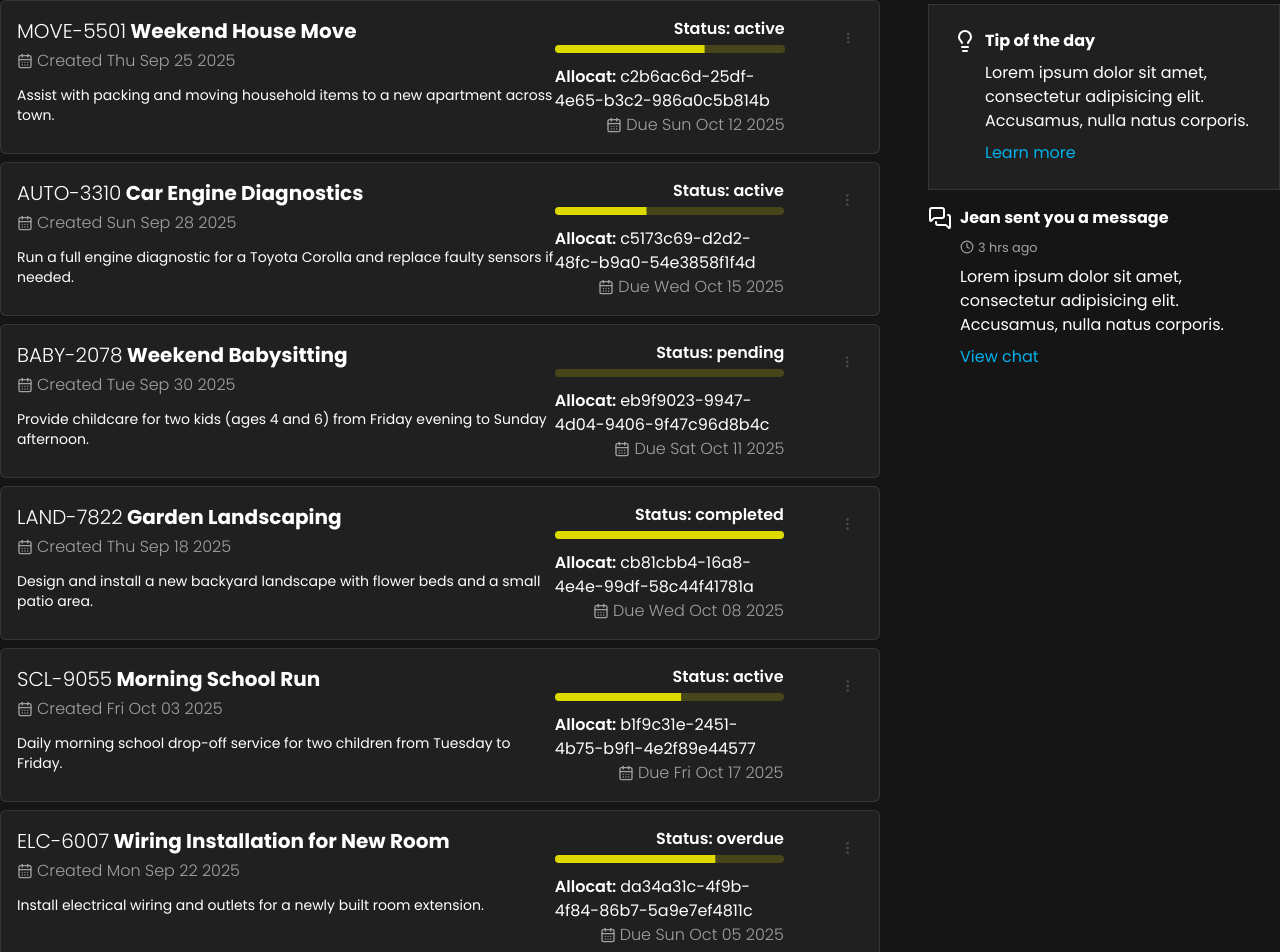
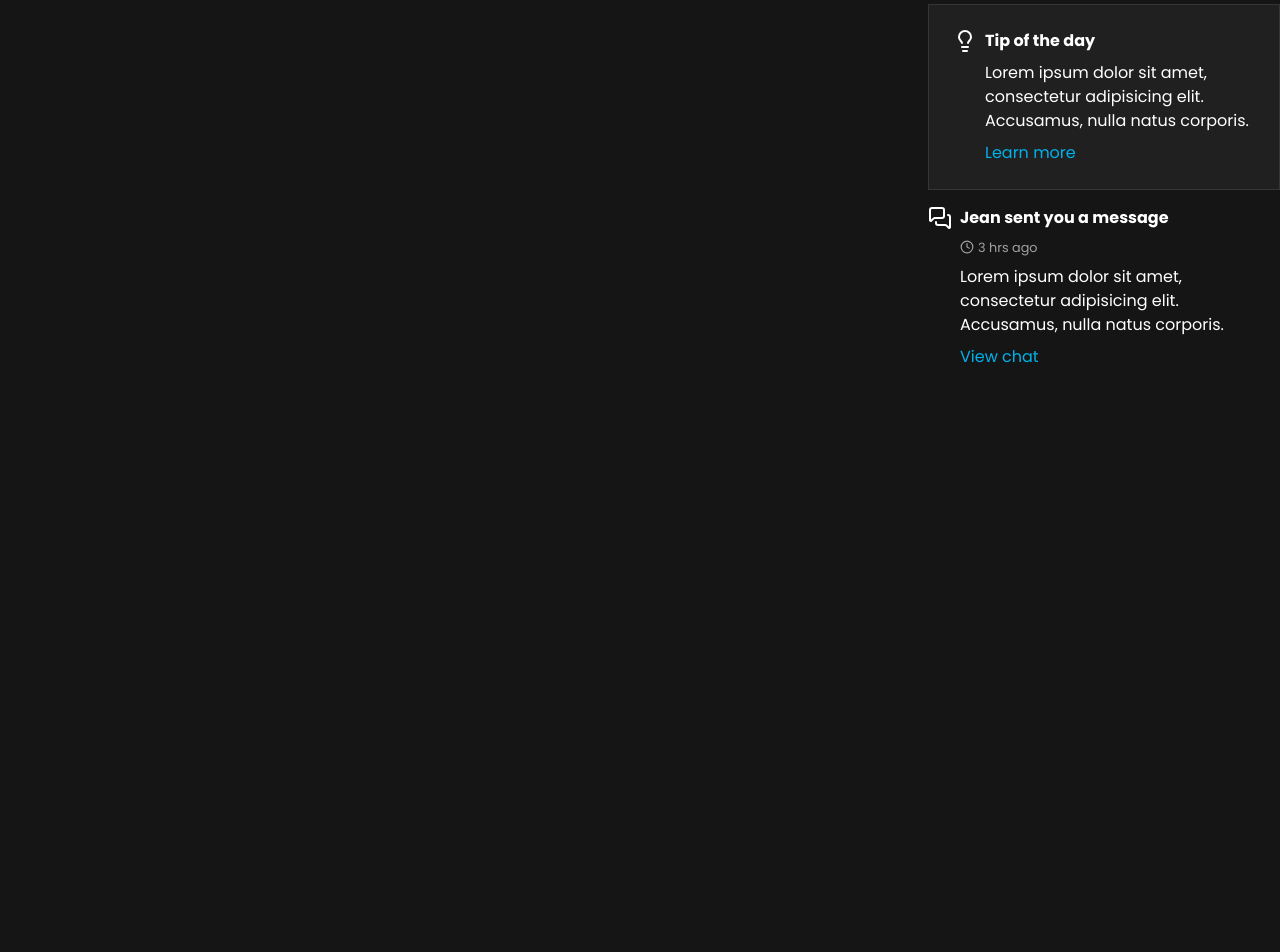
Before and after one commit to bytebytrevor/allocatrui, a React (Vite) app: page /dashboard/projects in a window 1280 px wide. Shown: the part 488-1440 px from the top of the page. After the commit the page ends 889 px from the top, so only its background shows below. Built offline with nearby package versions, Linux system fonts and the light colour scheme.

Commit message:
Define Task type

```diff
--- a/src/Types.ts
+++ b/src/Types.ts
@@ -1,7 +1,20 @@
 export type Task = {
     id: number;
     title: string;
-    status: "complete" | "active" | "overdue";
+    description: string;
+    status: "pending" | "active" | "completed" | "cancelled" | "overdue";
+    createdAt: string;
+    updatedAt?: string;
+    startDate?: string;
+    dueDate: string;
+    completedAt?: string;
+    projectId: string;
+    allocatId?: string;
+    assignedById?: string;
+    attachments?: string[];
+    priority?: "low" | "medium" | "high" | "urgent";
+    isPublic: boolean;
+
 }
 
 export type Project = {
@@ -10,17 +23,17 @@ export type Project = {
     title: string;
     description: string;
     type?: string; // e.g., "home service", "digital", etc.
-    category?: string; // e.g., "plumbing", "babysitting", etc.
+    category: string; // e.g., "plumbing", "babysitting", etc.
     createdAt: string;
-    updatedAt?: string;
+    updatedAt: string;
     startDate?: string;
-    dueDate: string;
+    dueDate?: string;
     completedAt?: string;
     status: "pending" | "active" | "completed" | "cancelled" | "overdue";
     progress?: number; // percentage 0-100
     priority?: "low" | "medium" | "high" | "urgent";
     userId: string; // project owner
-    allocatId: string; // assigned Allocatr (worker)
+    allocatId?: string; // assigned Allocatr (worker)
     teamIds?: string[]; // optional team members
     tasksCount?: number;
     messagesCount?: number;
--- a/src/data/projects.ts
+++ b/src/data/projects.ts
@@ -1,160 +1,4 @@
 import type { Project } from "@/Types";
 
 export const projects: Project[] = [
-  {
-    id: "2b5b0b0e-27f5-4a4a-91a7-3fefb45a8f12",
-    projectCode: "PLMB-1042",
-    title: "Fix Kitchen Sink Leak",
-    description: "Repair a leaking kitchen sink and replace the worn-out faucet at client’s apartment.",
-    type: "Home Repair",
-    category: "Plumbing",
-    createdAt: "2025-10-01T09:20:00Z",
-    updatedAt: "2025-10-05T10:15:00Z",
-    startDate: "2025-10-03T08:00:00Z",
-    dueDate: "2025-10-06T17:00:00Z",
-    status: "completed",
-    progress: 100,
-    priority: "medium",
-    userId: "baf2327a-8b40-40b1-ae49-49bb3edaf411",
-    allocatId: "cb81cbb4-16a8-4e4e-99df-58c44f41781a",
-    tasksCount: 3,
-    messagesCount: 2,
-    lastActivity: "2025-10-06T16:30:00Z",
-    isPublic: false,
-    allowBids: false,
-    budget: 45,
-    currency: "USD",
-    attachments: [],
-  },
-  {
-    id: "a7843a2b-0e35-44c0-871d-7db4cce30f92",
-    projectCode: "MOVE-5501",
-    title: "Weekend House Move",
-    description: "Assist with packing and moving household items to a new apartment across town.",
-    type: "Logistics",
-    category: "Moving & Delivery",
-    createdAt: "2025-09-25T12:00:00Z",
-    dueDate: "2025-10-12T18:00:00Z",
-    status: "active",
-    progress: 65,
-    priority: "high",
-    userId: "ac21717e-b745-4935-91cb-3452a447d955",
-    allocatId: "c2b6ac6d-25df-4e65-b3c2-986a0c5b814b",
-    teamIds: ["d141bc29-ec17-47a3-b48a-49f849da5e9a"],
-    tasksCount: 6,
-    messagesCount: 4,
-    lastActivity: "2025-10-09T14:00:00Z",
-    isPublic: true,
-    allowBids: true,
-    budget: 120,
-    currency: "USD",
-    attachments: [],
-  },
-  {
-    id: "7b1e9152-7275-4f03-a38c-5e54a07ce94e",
-    projectCode: "AUTO-3310",
-    title: "Car Engine Diagnostics",
-    description: "Run a full engine diagnostic for a Toyota Corolla and replace faulty sensors if needed.",
-    type: "Auto Service",
-    category: "Mechanic",
-    createdAt: "2025-09-28T10:00:00Z",
-    dueDate: "2025-10-15T17:00:00Z",
-    status: "active",
-    progress: 40,
-    priority: "urgent",
-    userId: "df2d9a09-115b-42b8-b4a5-367a621ca80a",
-    allocatId: "c5173c69-d2d2-48fc-b9a0-54e3858f1f4d",
-    tasksCount: 5,
-    messagesCount: 3,
-    lastActivity: "2025-10-10T08:30:00Z",
-    isPublic: false,
-    allowBids: false,
-    budget: 75,
-    currency: "USD",
-    attachments: [],
-  },
-  {
-    id: "ea7c4b6d-c706-4db8-a75e-94d5db053444",
-    projectCode: "BABY-2078",
-    title: "Weekend Babysitting",
-    description: "Provide childcare for two kids (ages 4 and 6) from Friday evening to Sunday afternoon.",
-    type: "Childcare",
-    category: "Babysitting",
-    createdAt: "2025-09-30T15:45:00Z",
-    dueDate: "2025-10-11T18:00:00Z",
-    status: "pending",
-    progress: 0,
-    priority: "medium",
-    userId: "a9b2d8ce-3e4e-4a9f-bf09-f3a719d229b4",
-    allocatId: "eb9f9023-9947-4d04-9406-9f47c96d8b4c",
-    isPublic: true,
-    allowBids: true,
-    budget: 60,
-    currency: "USD",
-    attachments: [],
-  },
-  {
-    id: "fdc4e1b1-44a5-4a37-a5c1-580dc899a0cf",
-    projectCode: "LAND-7822",
-    title: "Garden Landscaping",
-    description: "Design and install a new backyard landscape with flower beds and a small patio area.",
-    type: "Outdoor",
-    category: "Landscaping",
-    createdAt: "2025-09-18T09:00:00Z",
-    dueDate: "2025-10-08T18:00:00Z",
-    completedAt: "2025-10-07T16:00:00Z",
-    status: "completed",
-    progress: 100,
-    priority: "high",
-    userId: "ee1c9b15-cc45-4c32-9a6e-9cf73458d3ad",
-    allocatId: "cb81cbb4-16a8-4e4e-99df-58c44f41781a",
-    isPublic: false,
-    allowBids: false,
-    budget: 300,
-    currency: "USD",
-    attachments: [],
-  },
-  {
-    id: "60c4d492-cbf3-4e48-86ff-2f6b7e4c01ad",
-    projectCode: "SCL-9055",
-    title: "Morning School Run",
-    description: "Daily morning school drop-off service for two children from Tuesday to Friday.",
-    type: "Transport",
-    category: "School Runs",
-    createdAt: "2025-10-03T07:00:00Z",
-    dueDate: "2025-10-17T07:30:00Z",
-    status: "active",
-    progress: 55,
-    priority: "low",
-    userId: "fdb6a502-5595-4b61-b5a3-5a432c9b2c8c",
-    allocatId: "b1f9c31e-2451-4b75-b9f1-4e2f89e44577",
-    isPublic: true,
-    allowBids: true,
-    budget: 80,
-    currency: "USD",
-    attachments: [],
-  },
-  {
-    id: "8c7233d4-893a-4af4-b7d4-fc1e018aa9b9",
-    projectCode: "ELC-6007",
-    title: "Wiring Installation for New Room",
-    description: "Install electrical wiring and outlets for a newly built room extension.",
-    type: "Home Repair",
-    category: "Electrical",
-    createdAt: "2025-09-22T09:30:00Z",
-    dueDate: "2025-10-05T17:00:00Z",
-    status: "overdue",
-    progress: 70,
-    priority: "urgent",
-    userId: "12e1a963-43b8-4b9c-b3f8-48a47eb417c2",
-    allocatId: "da34a31c-4f9b-4f84-86b7-5a9e7ef4811c",
-    tasksCount: 4,
-    messagesCount: 6,
-    lastActivity: "2025-10-09T10:00:00Z",
-    isPublic: false,
-    allowBids: false,
-    budget: 150,
-    currency: "USD",
-    attachments: [],
-  }
 ];
--- a/src/data/tasks.ts
+++ b/src/data/tasks.ts
@@ -1,10 +1,4 @@
 import type { Task } from "../Types";
 
 export const tasks: Task[] = [
-    { id: 1, title: "Hair wash", status: "complete" },
-    { id: 2, title: "Buy braids", status: "overdue" },
-    { id: 2, title: "This is an active task", status: "active" },
-    { id: 3, title: "Braid", status: "active" },
-    { id: 4, title: "Hair moose", status: "active" },
-    { id: 7, title: "Finish", status: "active"},
 ]
```
